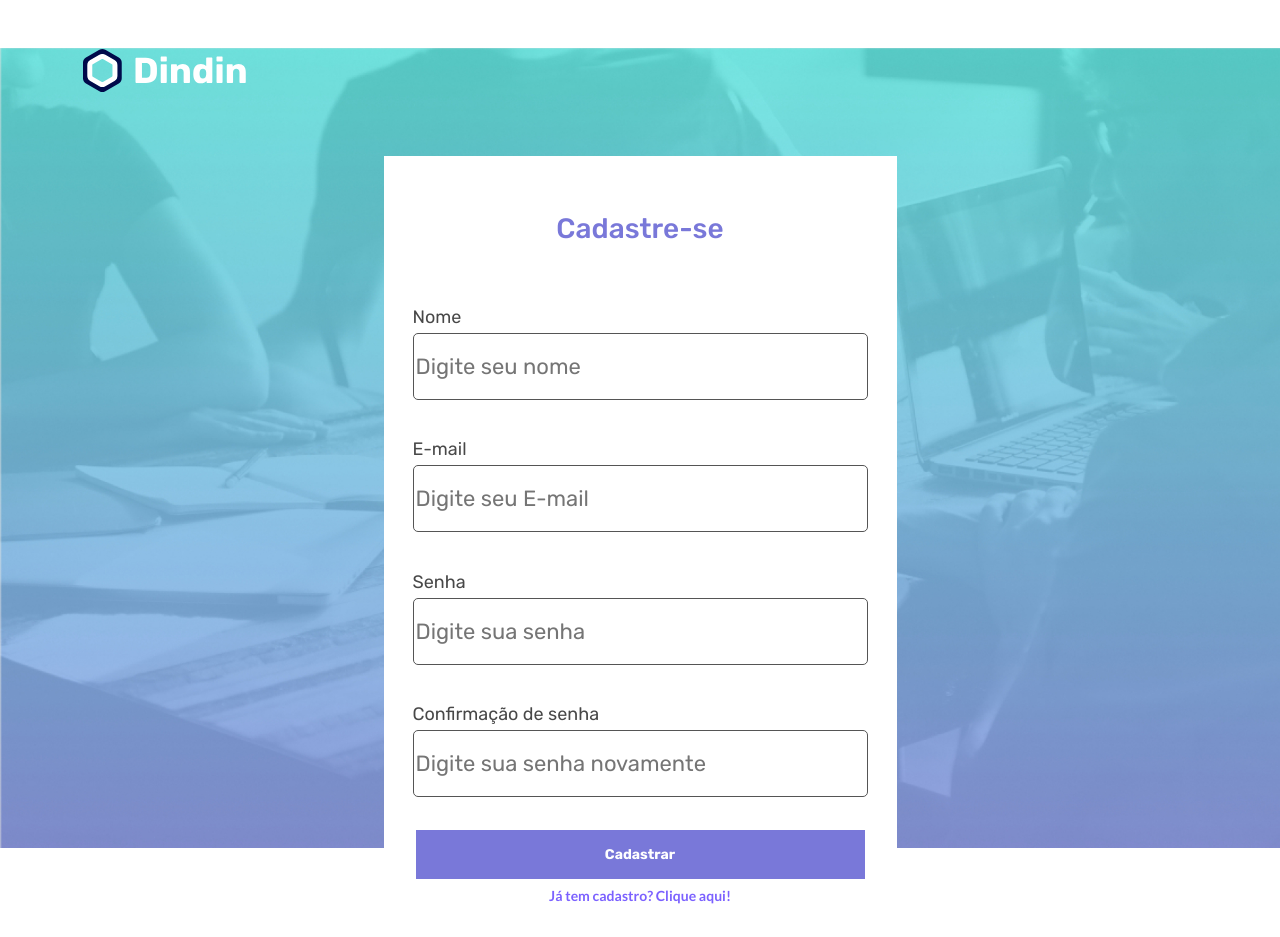
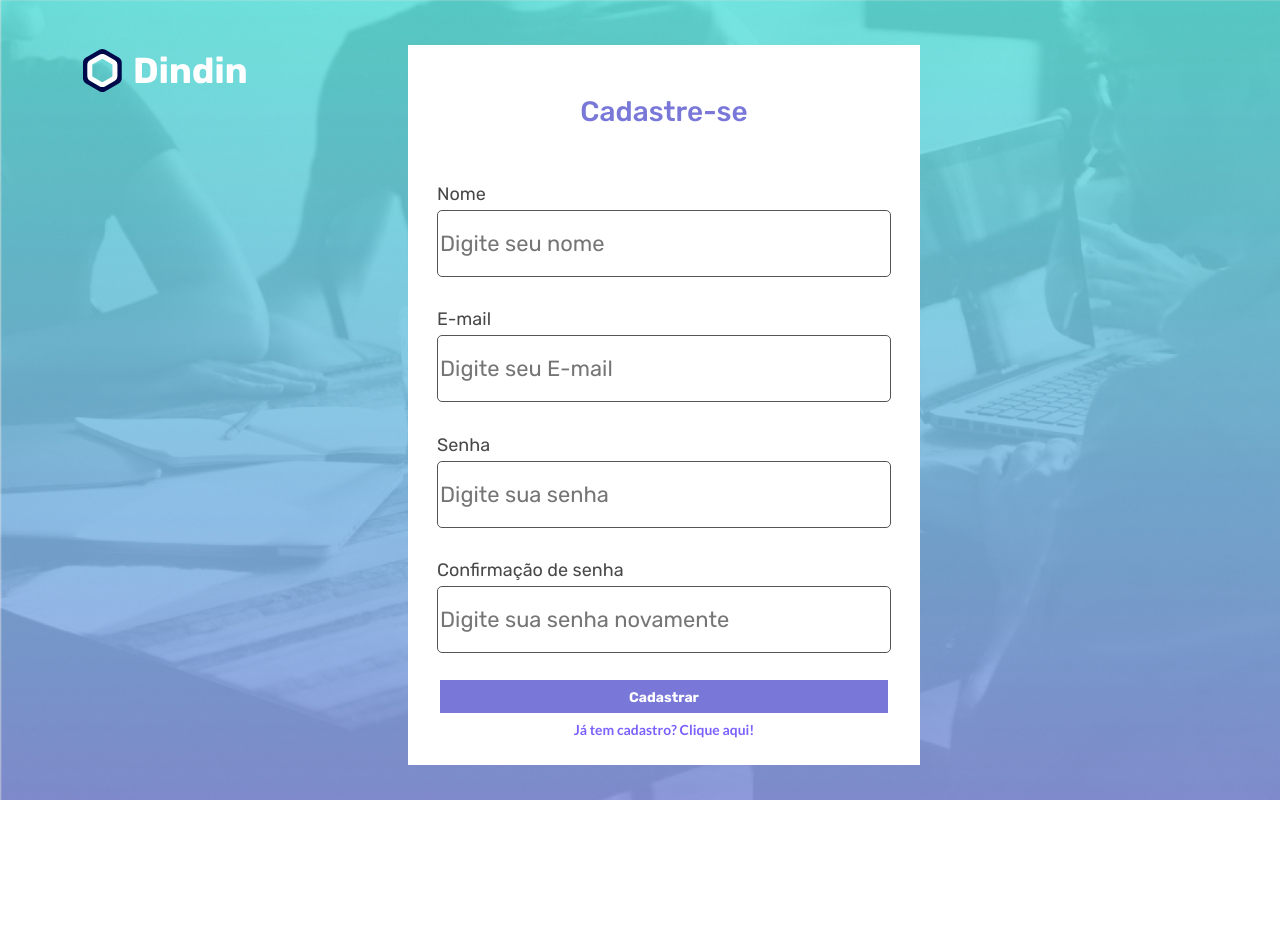
Before and after one commit to Kauanedev/din-din-project, a React (Vite) app in the folder din-din/: page /register in a window 1280 px wide. After the commit the page ends 800 px from the top, so only its background shows below. Built offline with nearby package versions, Linux system fonts and the light colour scheme; a web font is replaced by a local one.

Commit message:
fixing register css

```diff
--- a/din-din/src/Pages/Register/index.jsx
+++ b/din-din/src/Pages/Register/index.jsx
@@ -7,9 +7,7 @@ export default function Register() {
     return (
         <div className='container-RegisterPage'>
             <Header />
-            <div className='container-register'>
-                <FormsRegister />
-            </div>
+            <FormsRegister />
         </div>
     )
 }
--- a/din-din/src/Pages/Register/styles.css
+++ b/din-din/src/Pages/Register/styles.css
@@ -4,10 +4,11 @@
     background-size: 100%;
     background-image: url("../../assets/background1.jpg");
     background-repeat: no-repeat;
+    position: fixed;
 }
 
-.container-register {
+/* .container-registerPage div {
     display: flex;
     justify-content: center;
     margin-top: 63px;
-}
+} */
--- a/din-din/src/components/FormsRegister/index.jsx
+++ b/din-din/src/components/FormsRegister/index.jsx
@@ -1,9 +1,9 @@
-import { useEffect, useState } from 'react';
+import {useEffect, useState} from 'react';
 import './styles.css'
-import { Link, useNavigate } from 'react-router-dom';
+import {Link, useNavigate} from 'react-router-dom';
 
 
-export default function FormsRegister () {
+export default function FormsRegister() {
     const regexEmail = /^[a-zA-Z0-9._-]+@[a-zA-Z0-9.-]+\.[a-zA-Z]{2,4}$/;
     const navigate = useNavigate();
     const users = JSON.parse(localStorage.getItem('users') || '[]');
@@ -11,9 +11,9 @@ export default function FormsRegister () {
         JSON.parse(localStorage.getItem('idUser')) || 1
     );
 
-    useEffect( () => {
+    useEffect(() => {
         localStorage.setItem('idUser', JSON.stringify(userId))
-    }, [userId] )
+    }, [userId])
 
     const isEmailAlreadyExists = (email) => {
         return users.some((user) => user.email === email);
@@ -30,31 +30,31 @@ export default function FormsRegister () {
     const [sucess, setSucess] = useState('');
 
 
-    function handleSubmit ( e ) {
+    function handleSubmit(e) {
         e.preventDefault();
 
-        setError( '' )
-        setSucess( '' )
+        setError('')
+        setSucess('')
 
-        if ( !form.name || !form.email || !form.password || !form.checkPassword ) {
-            setError( 'Todos os campos são obrigatórios.' )
+        if (!form.name || !form.email || !form.password || !form.checkPassword) {
+            setError('Todos os campos são obrigatórios.')
         }
-        else if ( !regexEmail.test( form.email ) ) {
-            setError( 'E-mail inválido' )
+        else if (!regexEmail.test(form.email)) {
+            setError('E-mail inválido')
         }
-        else if ( isEmailAlreadyExists( form.email ) ) {
-            setError( 'Este email já está cadastrado.' );
+        else if (isEmailAlreadyExists(form.email)) {
+            setError('Este email já está cadastrado.');
         }
-        else if ( form.password.length < 6 ) {
-            setError( 'A senha deve ter mais de 6 digitos' );
+        else if (form.password.length < 6) {
+            setError('A senha deve ter mais de 6 digitos');
         }
-        else if ( form.password !== form.checkPassword ) {
-            setError( 'As senhas não conhecidem' )
+        else if (form.password !== form.checkPassword) {
+            setError('As senhas não conhecidem')
         }
         else {
             localStorage.setItem('users', JSON.stringify([...JSON.parse(localStorage.getItem('users') || '[]'), form]));
             setSucess('Cadastro realizado com Sucesso.')
-            setUserId(userId +1);
+            setUserId(userId + 1);
 
             setTimeout(() => {
                 navigate('/login');
@@ -73,12 +73,13 @@ export default function FormsRegister () {
 
     }
 
-    function handleChangeForm ( e ) {
+    function handleChangeForm(e) {
         const value = e.target.value;
-        setForm( { ...form, [ e.target.name ]: value } );
+        setForm({...form, [e.target.name]: value});
     }
 
     return (
+        <div className='container-register'>
             <form onSubmit={handleSubmit}>
                 <h2>Cadastre-se</h2>
                 <div >
@@ -88,7 +89,7 @@ export default function FormsRegister () {
                         placeholder='Digite seu nome'
                         value={form.name}
                         name='name'
-                    onChange={( e ) => handleChangeForm( e )}
+                        onChange={(e) => handleChangeForm(e)}
                     />
                 </div>
                 <div>
@@ -98,7 +99,7 @@ export default function FormsRegister () {
                         placeholder='Digite seu E-mail'
                         value={form.email}
                         name='email'
-                    onChange={( e ) => handleChangeForm( e )}
+                        onChange={(e) => handleChangeForm(e)}
                     />
                 </div>
                 <div>
@@ -108,7 +109,7 @@ export default function FormsRegister () {
                         placeholder='Digite sua senha'
                         value={form.password}
                         name='password'
-                    onChange={( e ) => handleChangeForm( e )}
+                        onChange={(e) => handleChangeForm(e)}
                     />
                 </div>
                 <div >
@@ -118,7 +119,7 @@ export default function FormsRegister () {
                         placeholder='Digite sua senha novamente'
                         value={form.checkPassword}
                         name='checkPassword'
-                    onChange={( e ) => handleChangeForm( e )}
+                        onChange={(e) => handleChangeForm(e)}
                     />
                 </div>
                 <div className='container-button' >
@@ -128,6 +129,8 @@ export default function FormsRegister () {
                     {sucess && <span className='sucess'>{sucess}</span>}
                 </div>
             </form>
+        </div>
+
     )
 
 }
--- a/din-din/src/components/FormsRegister/styles.css
+++ b/din-din/src/components/FormsRegister/styles.css
@@ -1,46 +1,53 @@
-form {
+.container-register {
+    display: flex;
+    justify-content: center;
+}
+
+.container-register form {
+    width: 32rem;
+    height: 45rem;
+
     display: flex;
     flex-direction: column;
     align-items: center;
     justify-content: space-evenly;
+    margin-top: -3rem;
+    margin-left: 3rem;
 
-
-    width: 513px;
-    height: 781px;
     background-color: white;
 }
 
-form h2 {
+.container-register h2 {
     color: #7978D9;
-    font-family: Rubik, sans-serif;
-    font-size: 28px;
+    font-family: 'Rubik', sans-serif;
+    font-size: 1.75rem;
     font-style: normal;
     font-weight: 500;
     line-height: normal;
 }
 
-form div p {
+.container-register p {
     margin: 5px 0;
 
     color: #484848;
-    font-family: Rubik, sans-serif;
-    font-size: 18px;
+    font-family: 'Rubik', sans-serif;
+    font-size: 1.125rem;
     font-style: normal;
     font-weight: 400;
     line-height: normal;
 }
 
-form div input {
+.container-register input {
 
     color: #484848;
-    font-family: Rubik, sans-serif;
-    font-size: 22px;
+    font-family: 'Rubik', sans-serif;
+    font-size: 1.37rem;
     font-style: normal;
     font-weight: 400;
     line-height: normal;
 
-    width: 449px;
-    height: 63px;
+    width: 28rem;
+    height: 3.93rem;
 
     border-radius: 5px;
     border: 1px solid #555;
@@ -59,14 +66,14 @@ form div input {
 
     color: #FFF;
     text-align: center;
-    font-family: Rubik, sans-serif;
-    font-size: 14px;
+    font-family: 'Rubik', sans-serif;
+    font-size: 0.87rem;
     font-style: normal;
     font-weight: 700;
     line-height: normal;
 
-    width: 449px;
-    height: 49px;
+    width: 28rem;
+    height: 2.06rem;
     margin-bottom: 8px;
 
     border: none;
@@ -74,7 +81,7 @@ form div input {
     background-color: #7978D9;
 }
 
-.container-button a{
+.container-button a {
 
     text-decoration: none;
     cursor: pointer;
@@ -82,8 +89,8 @@ form div input {
     color: #7B61FF;
     text-align: center;
     font-feature-settings: 'clig' off, 'liga' off;
-    font-family: Lato, sans-serif;
-    font-size: 14px;
+    font-family: 'Lato', sans-serif;
+    font-size: 0.87rem;
     font-style: normal;
     font-weight: 700;
     line-height: normal;
@@ -92,10 +99,10 @@ form div input {
 
 .error {
     color: red;
-    margin-top: 5px;
+    margin-top: 0.3rem;
 }
 
 .sucess {
     color: rgb(4, 249, 4);
-    margin-top: 5px;
+    margin-top: 0.3rem;
 }
```
Lines whose indentation alone changed are shown as unchanged.
